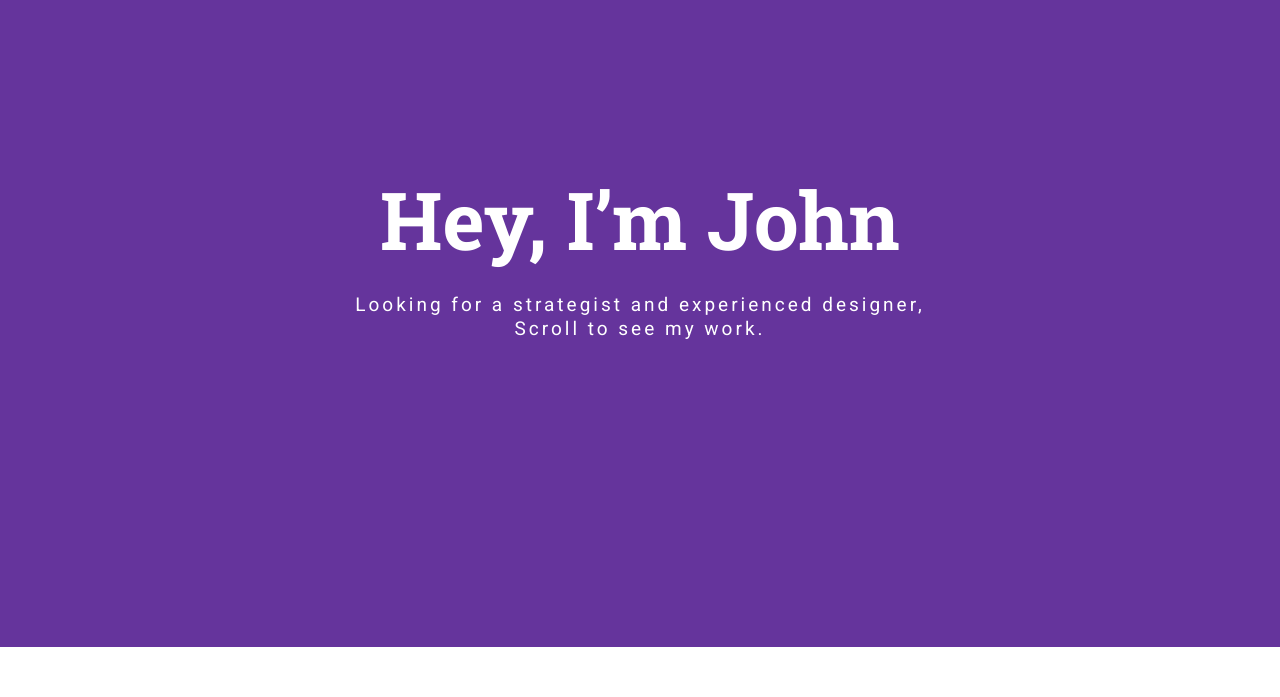
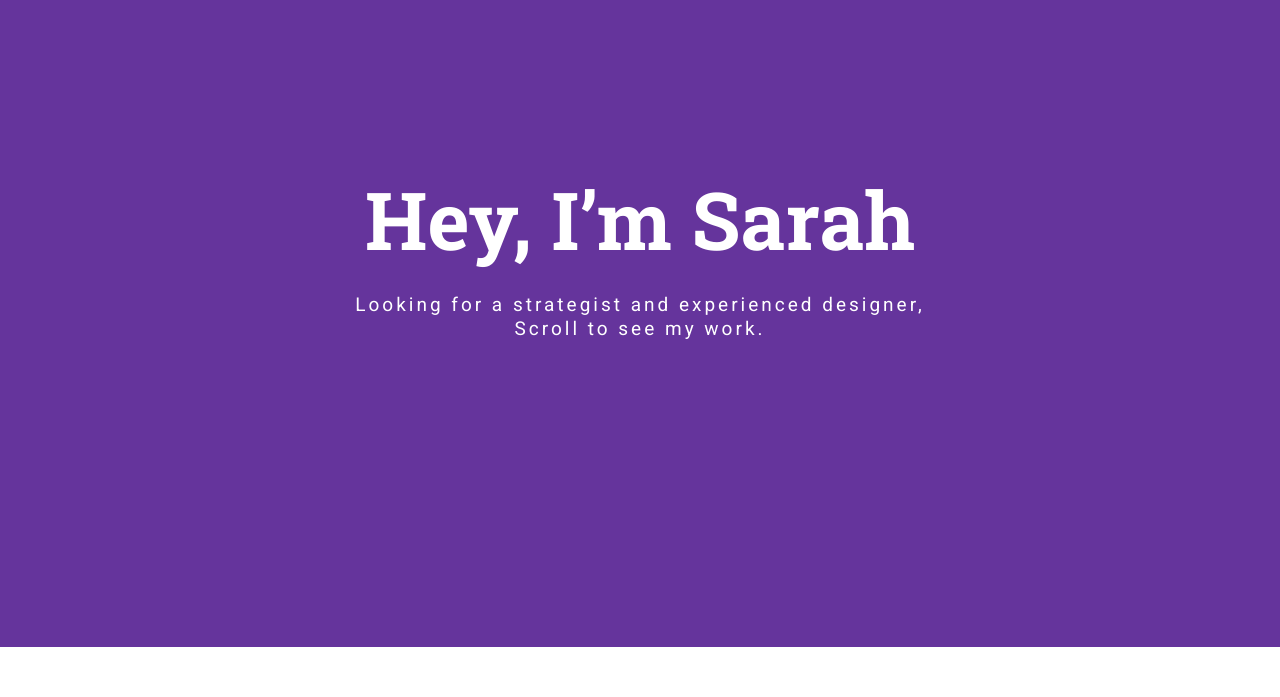
Before and after one commit to GWC-UIUC/extra11, a plain HTML site: page index.html in a window 1280 px wide. Shown: the part 103-800 px from the top of the page. Drawn offline with nearby package versions, Linux system fonts and the light colour scheme.

Commit message:
changed my name

```diff
--- a/index.html
+++ b/index.html
@@ -40,7 +40,7 @@
   <div class="container">
     <div class="col-md-10 col-md-offset-1">
       <div class="banner-text text-center">
-        <h1>Hey, I’m John</h1>
+        <h1>Hey, I’m Sarah</h1>
         <p>Looking for a strategist and experienced designer,<br>
           Scroll to see my work.</p>
         <!-- banner text -->
```
